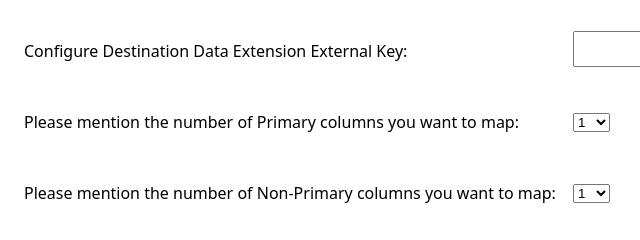
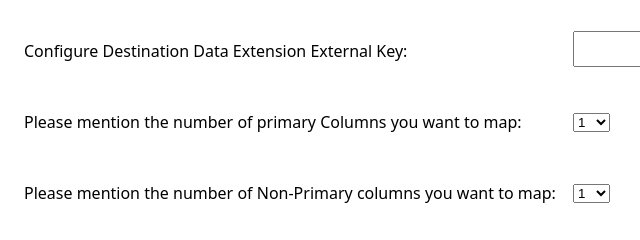
Before and after one commit to Deepesh619/CustomActivity-Split, a website: page public/index.html in a window 1280 px wide. Shown: the top 240 px of the page, 0-640 px from the left. Drawn offline with Linux system fonts and the light colour scheme.

Commit message:
Changed the case

```diff
--- a/public/index.html
+++ b/public/index.html
@@ -20,7 +20,7 @@
 
 
         <tr><td><p style = "font-family:system-ui;font-size:16px;">
-            Please mention the number of Primary columns you want to map: </p></td>
+            Please mention the number of primary Columns you want to map: </p></td>
             <td><select  id="pkColumnNumber">
                 <option value="1">1</option>
                 <option value="2">2</option>
```
